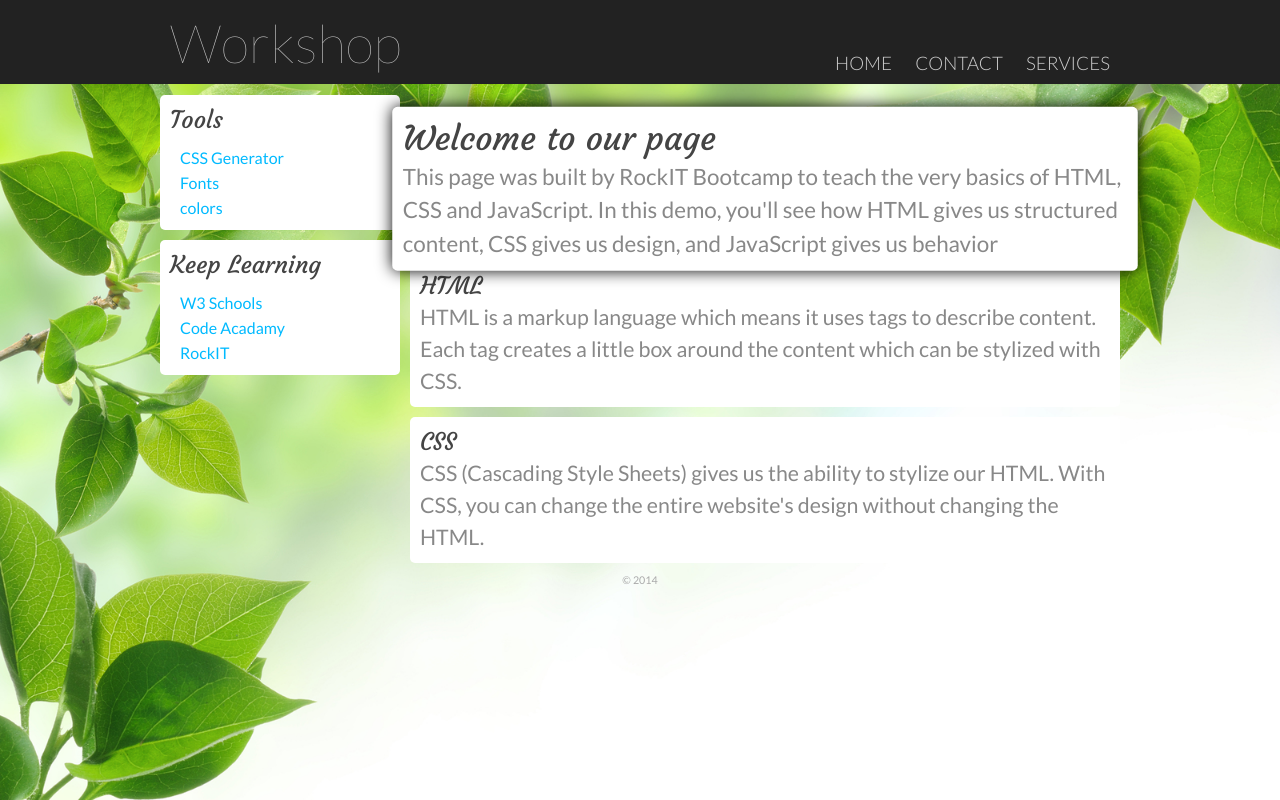
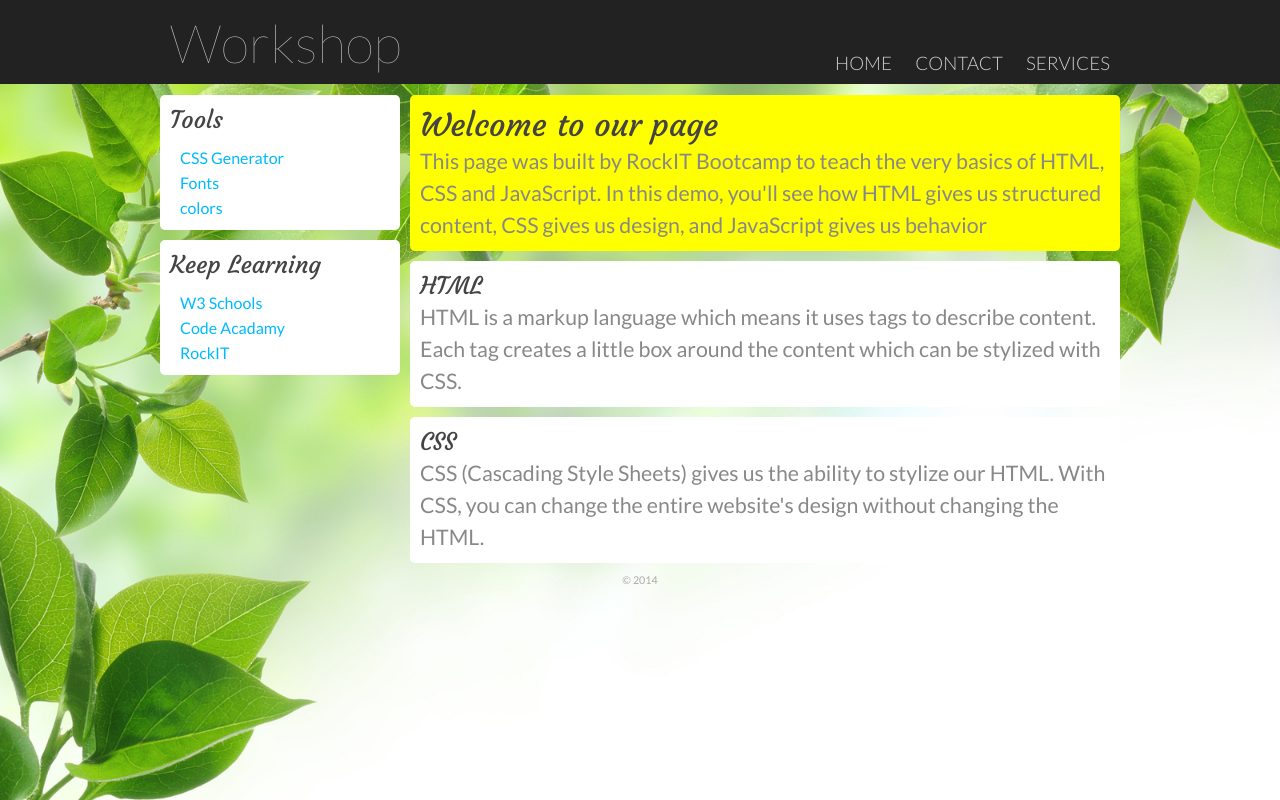
Before and after one commit to RockitBootcamp/HTML-and-CSS-Workshop, a plain HTML site: page final.html in a window 1280 px wide. Both pictures are taken after a click on the element 765 px from the left and 173 px from the top of the page. Drawn offline with nearby package versions, Linux system fonts and the light colour scheme.

Commit message:
css refactor

```diff
--- a/base.css
+++ b/base.css
@@ -25,6 +25,11 @@ html {
 body {
 	min-height: 100%;
 	background-size: cover;
+	background-color: #EEE;
+}
+
+header {
+	background-color: #AAA;
 }
 
 header > div {
@@ -76,6 +81,7 @@ main {
 	margin: 10px 0;
 	padding: 10px;
 	overflow: hidden; /* Incase someone wants to float an image */
+	background-color: #FFF;
 }
 
 aside .box {
--- a/final-theme.css
+++ b/final-theme.css
@@ -32,13 +32,10 @@ div.logo {
 div.box {
 	background-color: #FFF;
 	border-radius: 5px;
-	transition: all 0.1s ease-in;
 }
 
 div.box.selected {
-	box-shadow: 0 0 15px 0 #000000;
-	transform: scale(1.05) translateY(15px);
-	transition: all 0.1s ease-in;
+	background-color: yellow;
 }
 
 h1 {
--- a/theme.css
+++ b/theme.css
@@ -33,7 +33,7 @@ text-shadow: 2px 2px #ff0000;
 }
 
 body {
-	background-color: #EEE;
+
 }
 
 a {
@@ -45,7 +45,7 @@ a.main {
 }
 
 header {
-	background-color: #AAA;
+
 }
 
 div.logo {
@@ -53,7 +53,7 @@ div.logo {
 }
 
 div.box {
-	background-color: #FFF;
+
 }
 
 h1 {
```
